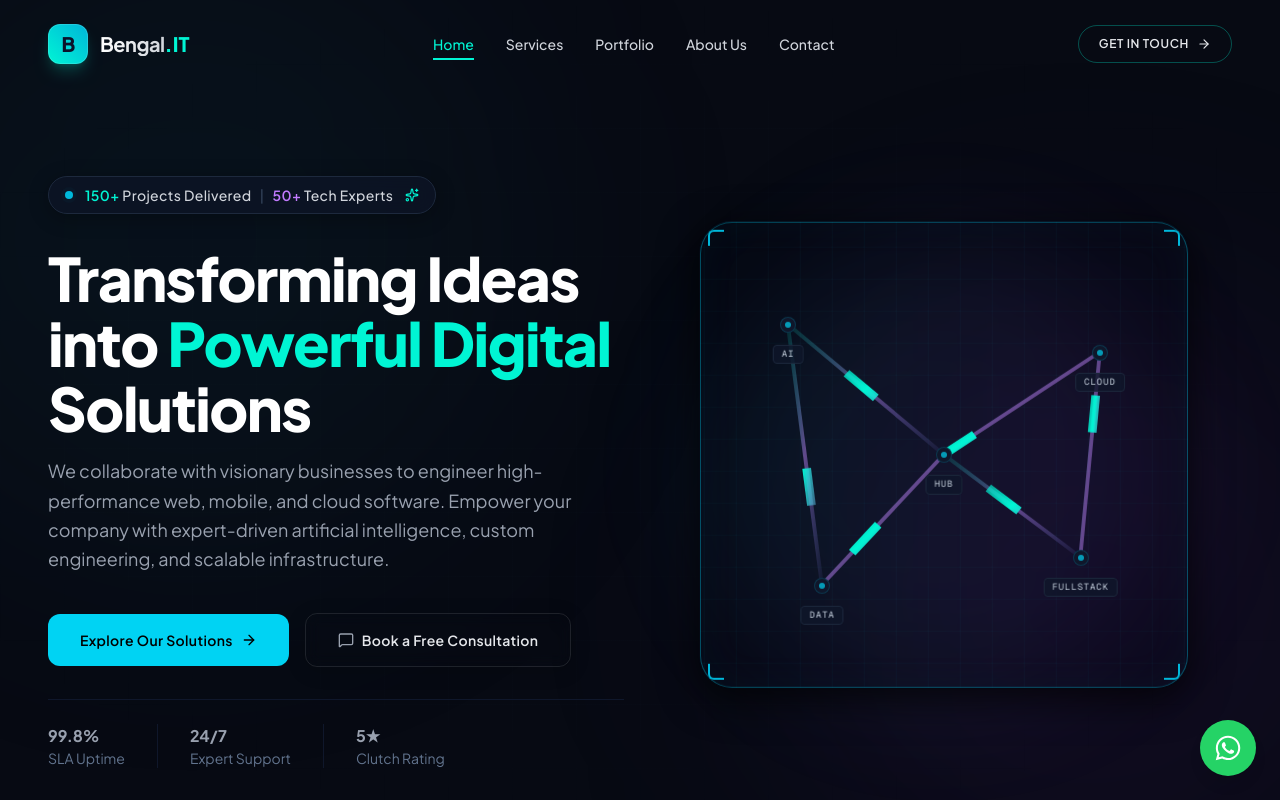
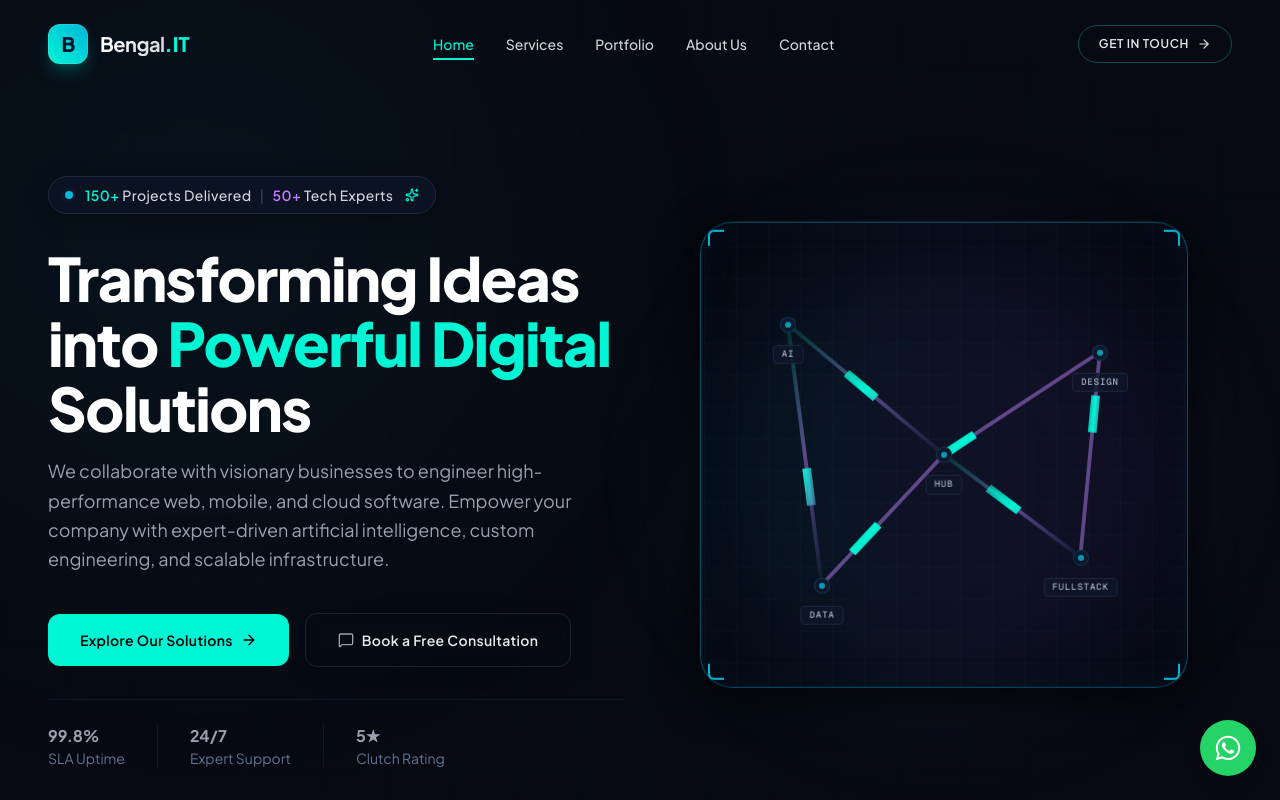
Before and after one commit to eyasinarafat3485-gif/Bengal-it, a Next.js app: page / in a window 1280 px wide. Shown: the top 800 px of the page. Built offline with nearby package versions, Linux system fonts and the light colour scheme.

Commit message:
hero section update

```diff
--- a/src/components/Hero.jsx
+++ b/src/components/Hero.jsx
@@ -6,7 +6,7 @@ import {
   ArrowRight,
   Sparkles,
   Cpu,
-  Cloud,
+  Palette,
   Shield,
   Layers,
   Code2,
@@ -47,15 +47,15 @@ export default function Hero() {
       description: "Neural Networks"
     },
     {
-      id: "cloud",
-      name: "Cloud Architectures",
-      icon: Cloud,
+      id: "design",
+      name: "UI/UX & Product Design",
+      icon: Palette,
       color: "from-cyan-400 to-teal-400",
       shadow: "shadow-cyan-400/50",
       x: 82,
       y: 28,
       z: 20,
-      description: "AWS / Azure Scaling"
+      description: "Modern Experience"
     },
     {
       id: "data",
@@ -84,11 +84,11 @@ export default function Hero() {
   // SVG Connection Lines
   const connections = [
     { from: "ai", to: "hub" },
-    { from: "cloud", to: "hub" },
+    { from: "design", to: "hub" },
     { from: "data", to: "hub" },
     { from: "fullstack", to: "hub" },
     { from: "ai", to: "data" },
-    { from: "cloud", to: "fullstack" }
+    { from: "design", to: "fullstack" }
   ];
 
   if (!isMounted) {
@@ -99,7 +99,7 @@ export default function Hero() {
     <section className="relative min-h-screen w-full bg-[#070A13] text-white flex flex-col justify-center overflow-hidden pt-24 md:pt-28">
       {/* Ambient background glow elements */}
       <div className="absolute top-[-10%] left-[-10%] w-[50vw] h-[50vw] rounded-full bg-cyan-900/10 blur-[120px] pointer-events-none" />
-      <div className="absolute bottom-[-10%] right-[-10%] w-[50vw] h-[50vw] rounded-full bg-purple-900/10 blur-[120px] pointer-events-none" />
+      <div className="absolute bottom-[-10%] right-[-10%] w-[50vw] h-[50vw] rounded-full bg-purple-900/ blur-[10px] pointer-events-none" />
 
       {/* Tech Grid Background Lines */}
       <div className="absolute inset-0 bg-[linear-gradient(to_right,#1f29370d_1px,transparent_1px),linear-gradient(to_bottom,#1f29370d_1px,transparent_1px)] bg-[size:4rem_4rem] [mask-image:radial-gradient(ellipse_60%_50%_at_50%_50%,#000_70%,transparent_100%)] pointer-events-none" />
@@ -170,7 +170,7 @@ export default function Hero() {
               {/* Primary: Explore Our Solutions */}
               <a
                 href="#solutions"
-                className="relative group overflow-hidden px-8 py-4 rounded-xl font-semibold text-center text-sm tracking-wide text-black bg-cyan-400 transition-all duration-300 hover:bg-tech-cyan hover:shadow-[0_0_30px_rgba(34,211,238,0.5)]  flex items-center justify-center gap-2"
+                className="relative group overflow-hidden px-8 py-4 rounded-xl font-semibold text-center text-sm tracking-wide text-black bg-tech-cyan transition-all duration-300 hover:bg-tech-cyan hover:shadow-[0_0_30px_rgba(34,211,238,0.5)] flex items-center justify-center gap-2"
               >
                 <span>Explore Our Solutions</span>
                 <ArrowRight className="w-4 h-4 group-hover:translate-x-1 transition-transform" />
@@ -267,7 +267,6 @@ export default function Hero() {
                 >
                   <defs>
                     <linearGradient id="glowGradient" x1="0%" y1="0%" x2="100%" y2="100%">
-                      {/* text-tech-cyan অ্যাপ্লাই করার জন্য currentColor ব্যবহার করা হয়েছে */}
                       <stop offset="0%" stopColor="currentColor" stopOpacity="0.2" />
                       <stop offset="50%" stopColor="#c084fc" stopOpacity="0.8" />
                       <stop offset="100%" stopColor="#818cf8" stopOpacity="0.1" />
--- a/src/components/Testimonials.jsx
+++ b/src/components/Testimonials.jsx
@@ -49,10 +49,10 @@ export default function Testimonials() {
   };
 
   return (
-    <section id="testimonials" className="relative py-24 bg-cyber-bg overflow-hidden">
+    <section id="testimonials" className="relative pt-24 bg-cyber-bg overflow-hidden">
       {/* Background glow effects */}
-      <div className="absolute top-[30%] right-[-5%] w-[45vw] h-[45vw] rounded-full bg-tech-cyan/5 blur-[120px] pointer-events-none" />
-      <div className="absolute bottom-[10%] left-[-5%] w-[40vw] h-[40vw] rounded-full bg-bengal-gold/5 blur-[120px] pointer-events-none" />
+      <div className="absolute top-[30%] right-[-5%] w-[45vw] h-[45vw] rounded-full  blur-[120px] pointer-events-none" />
+      <div className="absolute bottom-[10%] left-[-5%] w-[40vw] h-[40vw] rounded-full  blur-[120px] pointer-events-none" />
 
       <div className="max-w-6xl mx-auto px-6 md:px-12 relative z-10">
 
@@ -79,7 +79,7 @@ export default function Testimonials() {
               animate={{ opacity: 1, scale: 1, y: 0 }}
               exit={{ opacity: 0, scale: 0.95, y: -15 }}
               transition={{ duration: 0.4, ease: "easeInOut" }}
-              className="p-8 md:p-12 rounded-3xl border border-cyber-navy-light/40 bg-cyber-navy-dark/30 backdrop-blur-md relative overflow-hidden"
+              className="p-8 md:p-12 rounded-3xl border border-tech-cyan/50 bg-cyber-navy-dark/30 backdrop-blur-md relative overflow-hidden"
             >
               {/* Top Cyber Accents */}
               <div className="absolute top-0 left-0 right-0 h-[2px] bg-gradient-to-r from-transparent via-tech-cyan to-transparent" />
```
